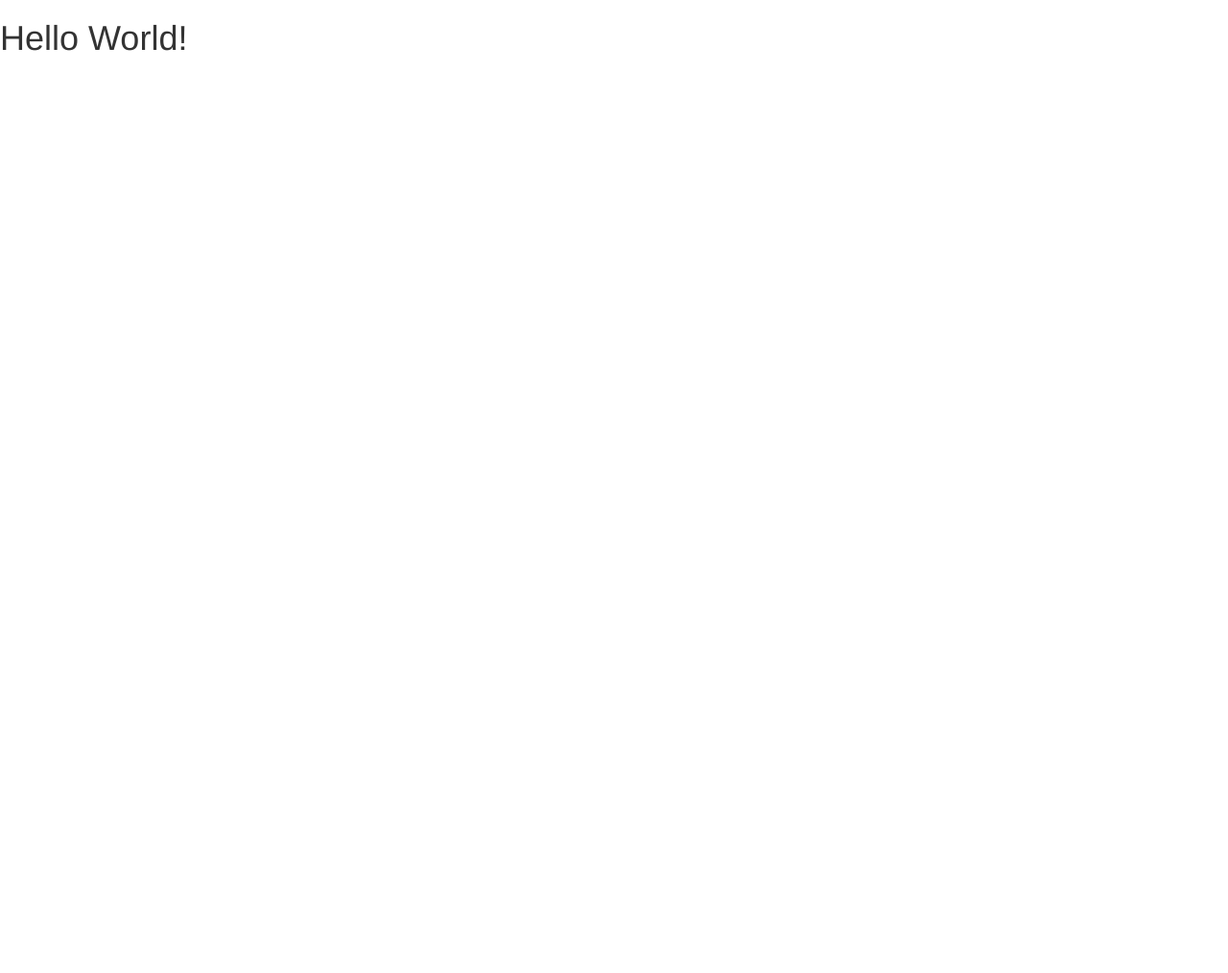
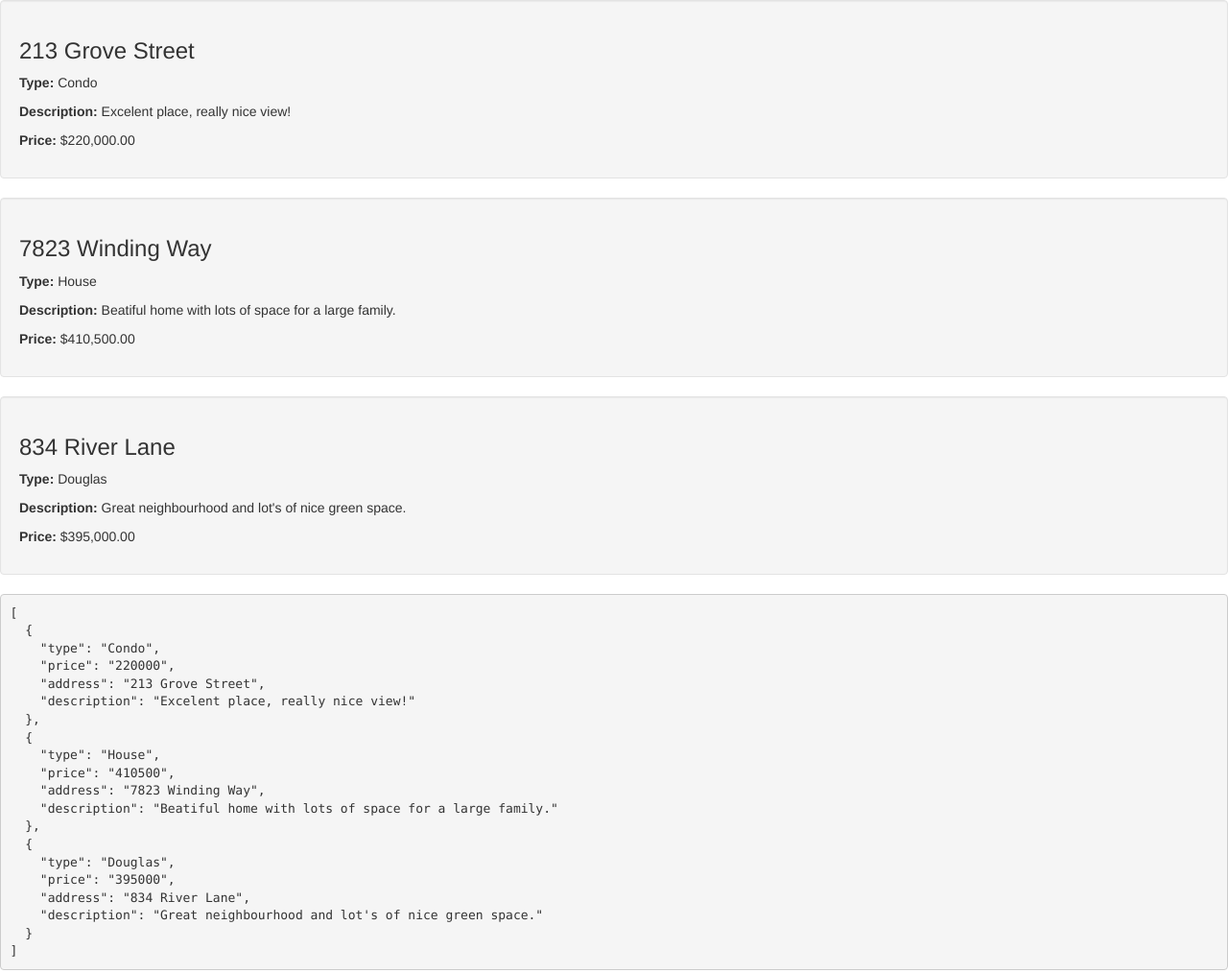
Before and after one commit to vmandre/angular-curso, a plain HTML site: page index.html in a window 1280 px wide. Shown: the whole page at 96% size. Before the commit the page ends 800 px from the top, so only its background shows below. Drawn offline with nearby package versions, Linux system fonts and the light colour scheme; some packages are replaced by stand-ins of ours; a script that the page names is missing.

Commit message:
Controllers and Views [#3] Getting Started with AngularJS (Free Tutorial)

```diff
--- a/index.html
+++ b/index.html
@@ -5,7 +5,13 @@
 	<link rel="stylesheet" type="text/css" href="https://maxcdn.bootstrapcdn.com/bootstrap/3.3.5/css/bootstrap.min.css">
 </head>
 <body ng-app="ngCribs" ng-controller="cribsController">
-	<h1>{{ hello }}</h1>
+	<div class="well" ng-repeat="crib in cribs">
+		<h3>{{ crib.address }}</h3>
+		<p><strong>Type: </strong>{{ crib.type }}</p>
+		<p><strong>Description: </strong>{{ crib.description }}</p>
+		<p><strong>Price: </strong>{{ crib.price | currency }}</p>
+	</div>
+	<pre>{{ cribs | json }}</pre>
 </body>
 <script src = "https://ajax.googleapis.com/ajax/libs/angularjs/1.4.7/angular.min.js"></script>
 <script src = "https://cdnjs.cloudflare.com/ajax/libs/angular-ui-bootstrap/0.13.4/ui-bootstrap.min.js"></script>
--- a/scripts/cribsController.js
+++ b/scripts/cribsController.js
@@ -2,5 +2,24 @@ angular
 	.module('ngCribs')
 	.controller('cribsController', function($scope){
 
-		$scope.hello = 'Hello World!';
+		$scope.cribs = [
+			{
+				"type" : "Condo",
+				"price" : "220000",
+				"address" : "213 Grove Street",
+				"description" : "Excelent place, really nice view!"
+			},
+			{
+				"type" : "House",
+				"price" : "410500",
+				"address" : "7823 Winding Way",
+				"description" : "Beatiful home with lots of space for a large family."
+			},
+			{
+				"type" : "Douglas",
+				"price" : "395000",
+				"address" : "834 River Lane",
+				"description" : "Great neighbourhood and lot's of nice green space."
+			}
+		];
 	});
```
